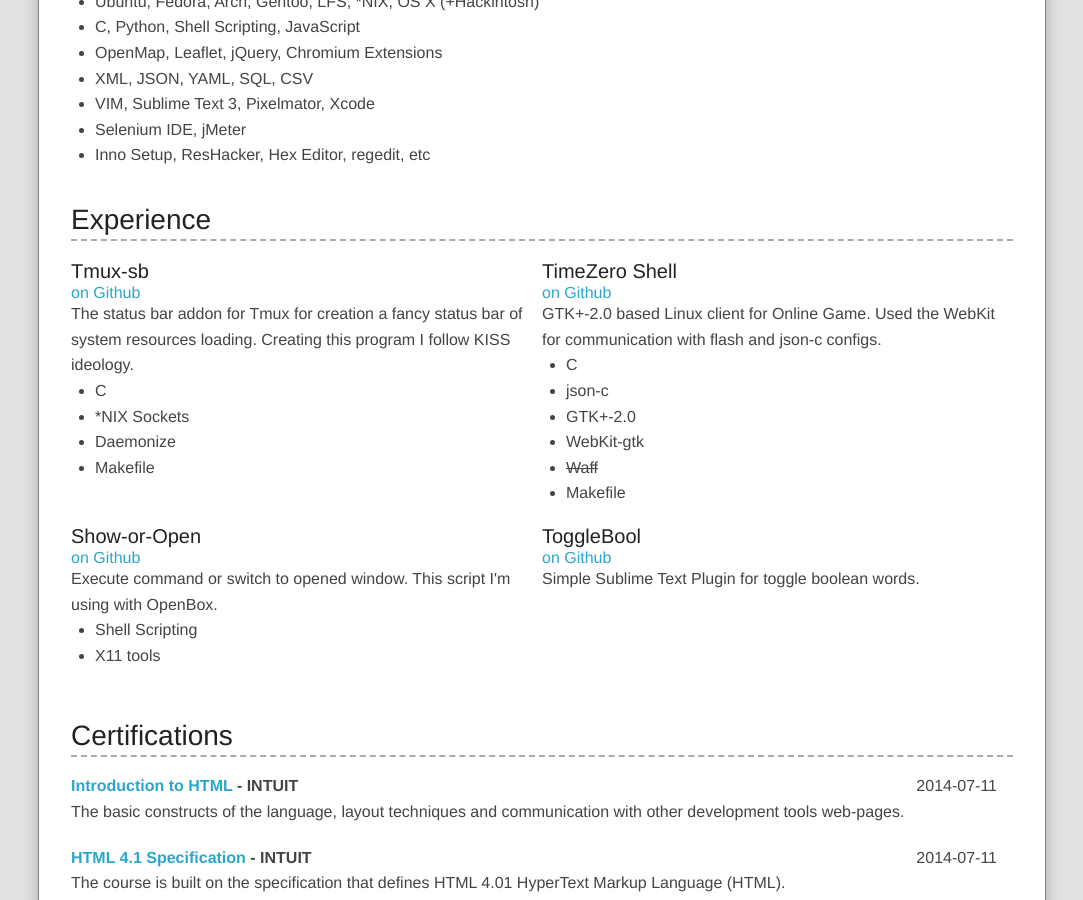
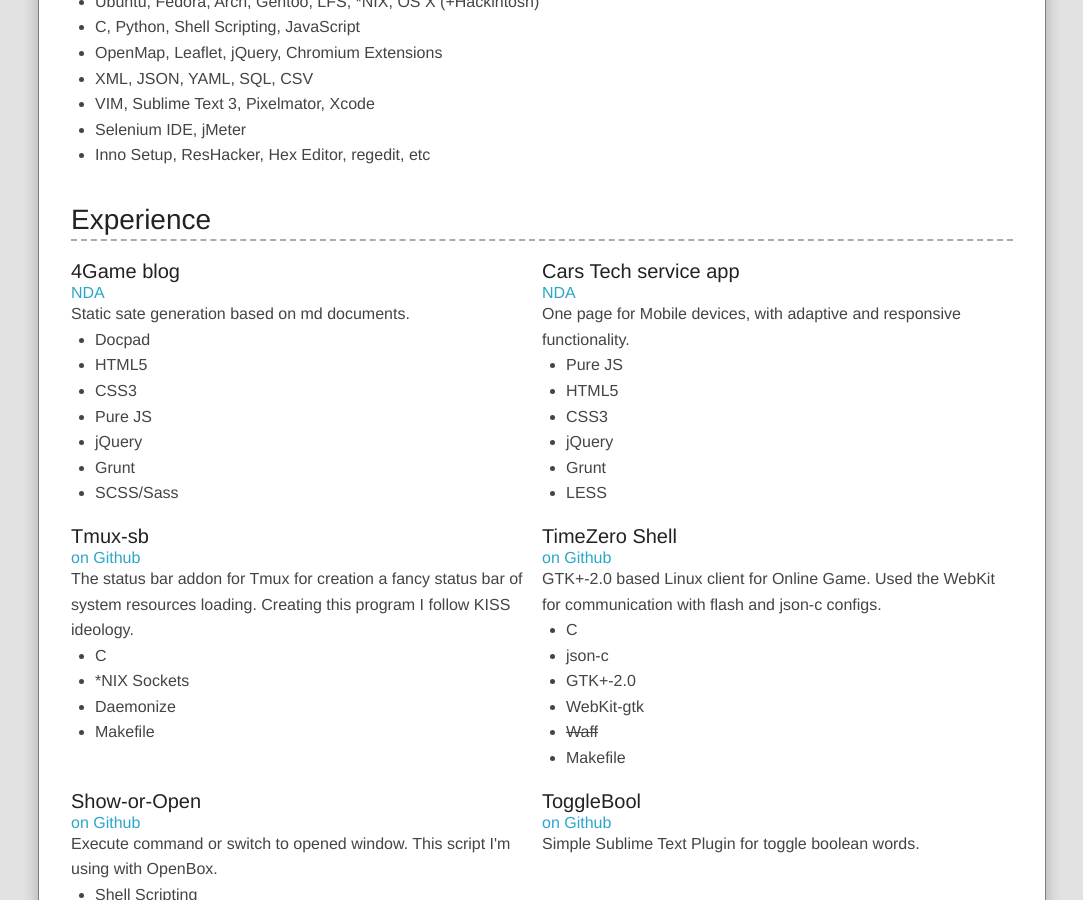
Before and after one commit to gordio/gordio.github.io, a Jekyll site: the page cv.html, which Jekyll copies as it is, in a window 1280 px wide and 900 px high, scrolled down 634 px. Shown: the whole window, without its empty margins (98-1181 px from the left). Built offline with Jekyll 4.4.1, drawn with Linux system fonts in a browser that asks for light colours.

Commit message:
Add two projects

```diff
--- a/cv.html
+++ b/cv.html
@@ -253,6 +253,37 @@
 
         <section id="experience" class="cv-block">
             <h1 class="cvb-title">Experience</h1>
+
+            <section class="cvb-section">
+                <h4 class="cvb-sub_title">4Game blog</h4>
+                <a href="#">NDA</a>
+                <p>Static sate generation based on md documents.</p>
+                <ul>
+                    <li>Docpad</li>
+                    <li>HTML5</li>
+                    <li>CSS3</li>
+                    <li>Pure JS</li>
+                    <li>jQuery</li>
+                    <li>Grunt</li>
+                    <li>SCSS/Sass</li>
+                </ul>
+            </section>
+
+
+            <section class="cvb-section">
+                <h4 class="cvb-sub_title">Cars Tech service app</h4>
+                <a href="#">NDA</a>
+                <p>One page for Mobile devices, with adaptive and responsive functionality.</p>
+                <ul>
+                    <li>Pure JS</li>
+                    <li>HTML5</li>
+                    <li>CSS3</li>
+                    <li>jQuery</li>
+                    <li>Grunt</li>
+                    <li>LESS</li>
+                </ul>
+            </section>
+
             <section class="cvb-section">
                 <h4 class="cvb-sub_title">Tmux-sb</h4>
                 <a href="https://github.com/gordio/tmux-sb">on Github</a>
```
